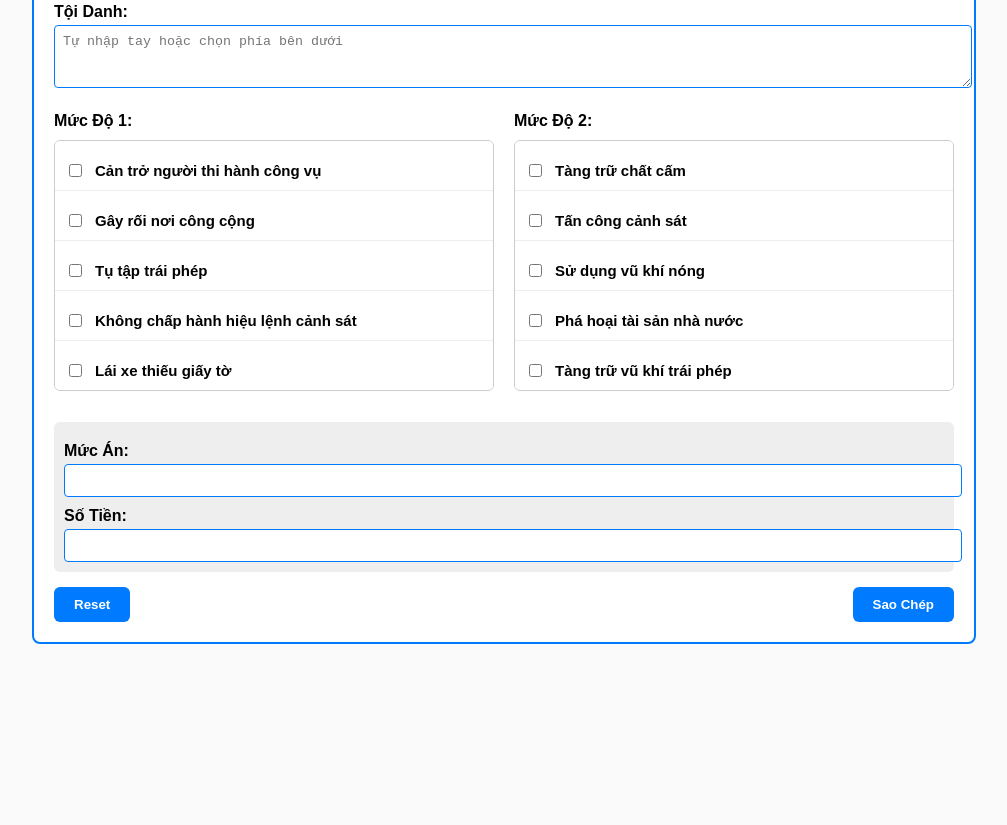
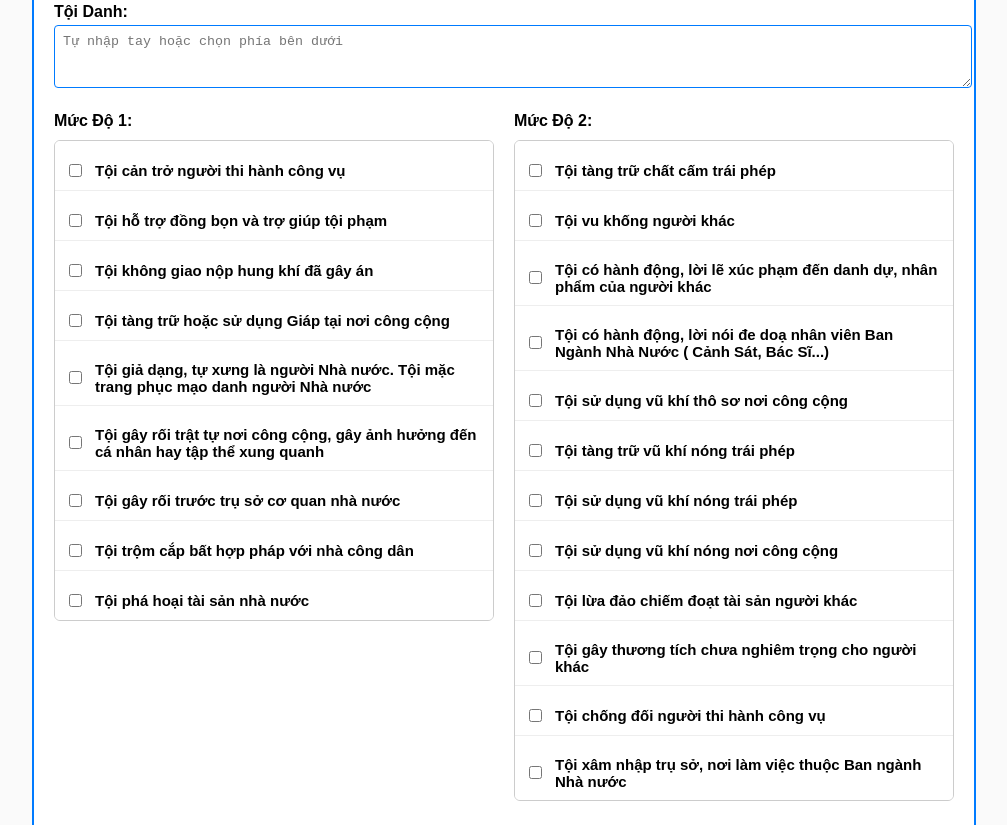
Before and after one commit to dragoncaption/911, a plain HTML site: page baolanhtoipham.html in a window 1280 px wide. Shown: the part 375-1200 px from the top of the page, without its empty margins (136-1143 px from the left). Before the commit the page ends 1047 px from the top, so only its background shows below. Drawn offline with Linux system fonts and the light colour scheme.

Commit message:
Update baolanhtoipham.html

```diff
--- a/baolanhtoipham.html
+++ b/baolanhtoipham.html
@@ -132,22 +132,34 @@
     <div class="col">
       <strong>Mức Độ 1:</strong>
       <ul class="crime-list">
-        <li><label><input type="checkbox" data-muc="1" value="Cản trở người thi hành công vụ"> Cản trở người thi hành công vụ</label></li>
-        <li><label><input type="checkbox" data-muc="1" value="Gây rối nơi công cộng"> Gây rối nơi công cộng</label></li>
-        <li><label><input type="checkbox" data-muc="1" value="Tụ tập trái phép"> Tụ tập trái phép</label></li>
-        <li><label><input type="checkbox" data-muc="1" value="Không chấp hành hiệu lệnh cảnh sát"> Không chấp hành hiệu lệnh cảnh sát</label></li>
-        <li><label><input type="checkbox" data-muc="1" value="Lái xe thiếu giấy tờ"> Lái xe thiếu giấy tờ</label></li>
-      </ul>
+        <li><label><input type="checkbox" data-muc="1" value="Tội cản trở người thi hành công vụ"> Tội cản trở người thi hành công vụ</label></li>
+        <li><label><input type="checkbox" data-muc="1" value="Tội hỗ trợ đồng bọn, trợ giúp tội phạm"> Tội hỗ trợ đồng bọn và trợ giúp tội phạm</label></li>
+        <li><label><input type="checkbox" data-muc="1" value="Tội không giao nộp hung khí đã gây án"> Tội không giao nộp hung khí đã gây án</label></li>
+        <li><label><input type="checkbox" data-muc="1" value="Tội tàng trữ hoặc sử dụng Giáp tại nơi công cộng"> Tội tàng trữ hoặc sử dụng Giáp tại nơi công cộng</label></li>
+        <li><label><input type="checkbox" data-muc="1" value=" Tội giả dạng, tự xưng là người Nhà nước. Tội mặc trang phục mạo danh người Nhà nước">  Tội giả dạng, tự xưng là người Nhà nước. Tội mặc trang phục mạo danh người Nhà nước</label></li>
+        <li><label><input type="checkbox" data-muc="1" value="Tội gây rối trật tự nơi công cộng, gây ảnh hưởng đến cá nhân hay tập thể xung quanh"> Tội gây rối trật tự nơi công cộng, gây ảnh hưởng đến cá nhân hay tập thể xung quanh</label></li>
+        <li><label><input type="checkbox" data-muc="1" value="Tội gây rối trước trụ sở cơ quan nhà nước">Tội gây rối trước trụ sở cơ quan nhà nước</label></li>
+        <li><label><input type="checkbox" data-muc="1" value="Tội trộm cắp bất hợp pháp với nhà công dân"> Tội trộm cắp bất hợp pháp với nhà công dân</label></li>
+        <li><label><input type="checkbox" data-muc="1" value="Tội phá hoại tài sản nhà nước"> Tội phá hoại tài sản nhà nước</label></li>
+    </ul>
     </div>
 
     <div class="col">
       <strong>Mức Độ 2:</strong>
       <ul class="crime-list">
-        <li><label><input type="checkbox" data-muc="2" value="Tàng trữ chất cấm"> Tàng trữ chất cấm</label></li>
-        <li><label><input type="checkbox" data-muc="2" value="Tấn công cảnh sát"> Tấn công cảnh sát</label></li>
-        <li><label><input type="checkbox" data-muc="2" value="Sử dụng vũ khí nóng"> Sử dụng vũ khí nóng</label></li>
-        <li><label><input type="checkbox" data-muc="2" value="Phá hoại tài sản nhà nước"> Phá hoại tài sản nhà nước</label></li>
-        <li><label><input type="checkbox" data-muc="2" value="Tàng trữ vũ khí trái phép"> Tàng trữ vũ khí trái phép</label></li>
+        <li><label><input type="checkbox" data-muc="2" value="Tội tàng trữ chất cấm trái phép"> Tội tàng trữ chất cấm trái phép</label></li>
+        <li><label><input type="checkbox" data-muc="2" value="Tội vu khống người khác"> Tội vu khống người khác</label></li>
+        <li><label><input type="checkbox" data-muc="2" value="Tội có hành động, lời lẽ xúc phạm đến danh dự, nhân phẩm của người khác"> Tội có hành động, lời lẽ xúc phạm đến danh dự, nhân phẩm của người khác</label></li>
+        <li><label><input type="checkbox" data-muc="2" value="Tội có hành động, lời nói đe doạ nhân viên Ban Ngành Nhà Nước ( Cảnh Sát, Bác Sĩ...)"> Tội có hành động, lời nói đe doạ nhân viên Ban Ngành Nhà Nước ( Cảnh Sát, Bác Sĩ...)</label></li>
+        <li><label><input type="checkbox" data-muc="2" value="Tội sử dụng vũ khí thô sơ nơi công cộng p"> Tội sử dụng vũ khí thô sơ nơi công cộng </label></li>
+
+        <li><label><input type="checkbox" data-muc="2" value=" Tội tàng trữ vũ khí nóng trái phép">  Tội tàng trữ vũ khí nóng trái phép</label></li>
+        <li><label><input type="checkbox" data-muc="2" value="Tội sử dụng vũ khí nóng trái phép"> Tội sử dụng vũ khí nóng trái phép</label></li>
+        <li><label><input type="checkbox" data-muc="2" value="Tội sử dụng vũ khí nóng nơi công cộng"> Tội sử dụng vũ khí nóng nơi công cộng</label></li>
+        <li><label><input type="checkbox" data-muc="2" value="Tội lừa đảo chiếm đoạt tài sản người khác"> Tội lừa đảo chiếm đoạt tài sản người khác</label></li>
+        <li><label><input type="checkbox" data-muc="2" value="Tội gây thương tích chưa nghiêm trọng cho người khác"> Tội gây thương tích chưa nghiêm trọng cho người khác </label></li>
+        <li><label><input type="checkbox" data-muc="2" value=" Tội chống đối người thi hành công vụ">  Tội chống đối người thi hành công vụ</label></li>
+        <li><label><input type="checkbox" data-muc="2" value="Tội xâm nhập trụ sở, nơi làm việc thuộc Ban ngành Nhà nước"> Tội xâm nhập trụ sở, nơi làm việc thuộc Ban ngành Nhà nước</label></li>
       </ul>
     </div>
   </div>
```
